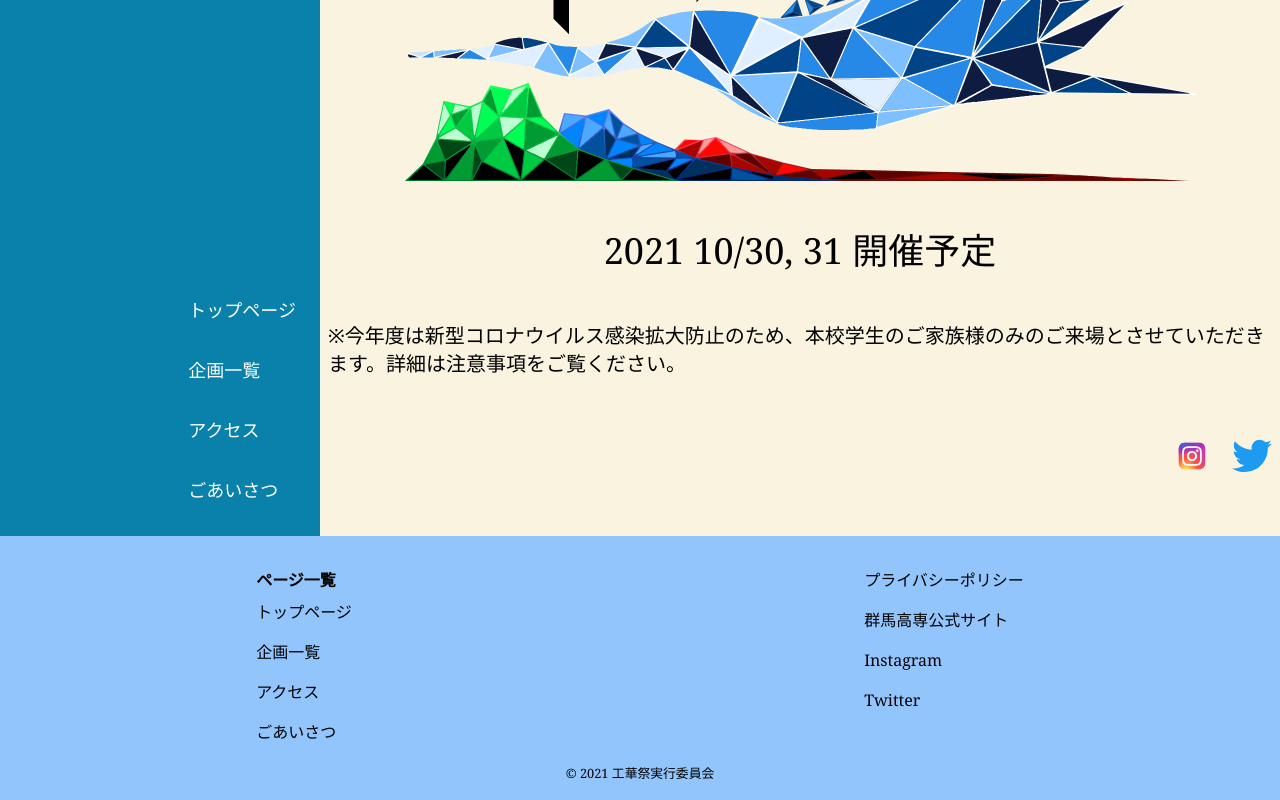
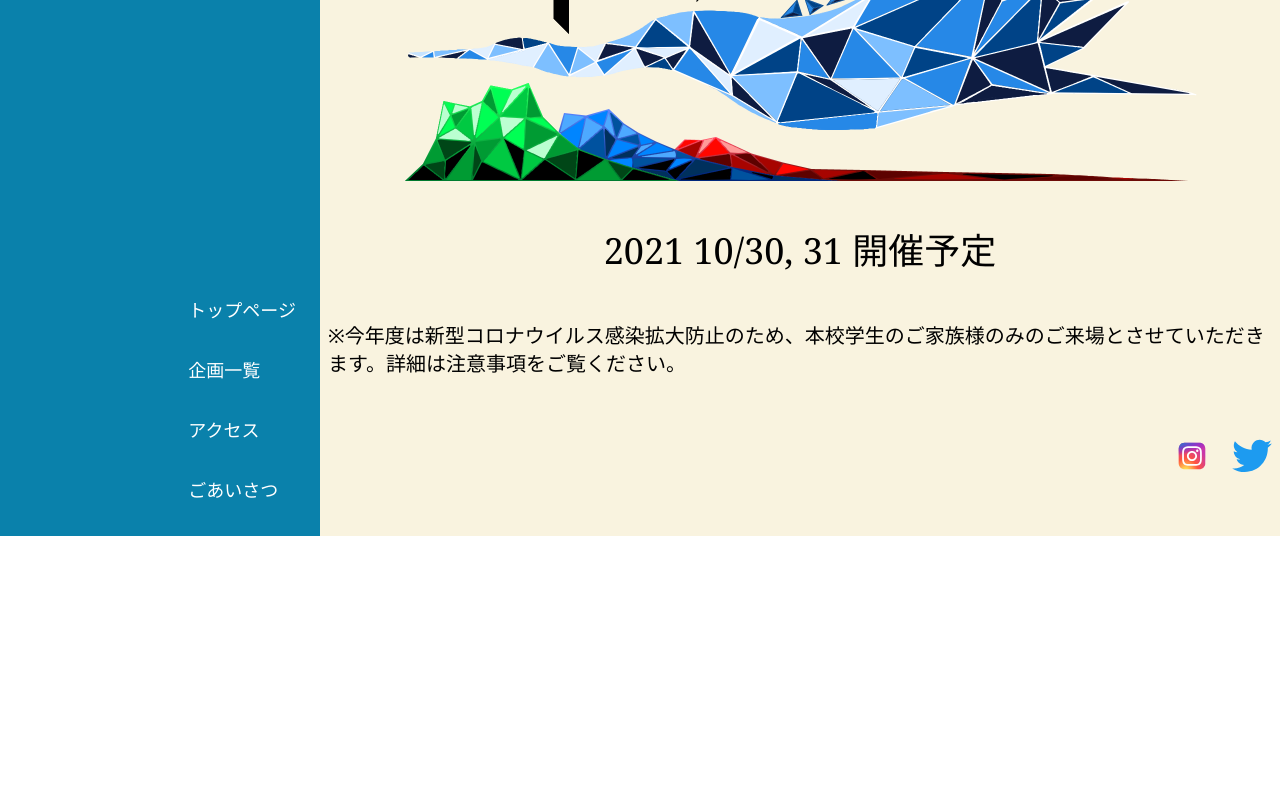
Before and after one commit to gKokasai/23rd.kokasai.com, a React app: page / in a window 1280 px wide. Shown: the part 264-1064 px from the top of the page. After the commit the page ends 800 px from the top, so only its background shows below. Built offline with nearby package versions, Linux system fonts and the light colour scheme.

Commit message:
fix-ui: 右側を固定し、左側をスクロールできるようにした。 ヘッダーを右側の下部に設置した。

```diff
--- a/src/components/App.tsx
+++ b/src/components/App.tsx
@@ -7,22 +7,28 @@ import Project from "./project/Project";
 import Left from "./common/Left";
 
 const App: React.FC = () => (
+  <div className="bg-cream h-full w-full relative">
     <BrowserRouter>
       <div className="container h-full w-full font-serif bg-cream">
-      <div className="flex flex-row h-full w-full">
-        <div className="hidden pc:inline-block pc:h-full pc:w-1/4 ">
+        <div className="h-full w-full">
+          <div className="flex h-full pc:w-full">
+            <div className="hidden pc:inline-block pc:h-screen pc:w-1/4">
               <Left />
             </div>
-        <div className="h-full w-3/4">
+            <div className="h-full pc:w-3/4 pc:overflow-y-scroll">
               <Switch>
                 <Route exact path={Pages.top.path} component={Top} />
                 <Route exact path={Pages.project.path} component={Project} />
               </Switch>
+              <div className="w-full">
+                <Footer />
               </div>
             </div>
-      <Footer />
+          </div>
+        </div>
       </div>
     </BrowserRouter>
+  </div>
 );
 
 export default App;
--- a/src/components/common/Left.tsx
+++ b/src/components/common/Left.tsx
@@ -1,4 +1,5 @@
 import React from "react";
+import { Link } from "react-router-dom";
 import Pages from "../Pages";
 
 const Left: React.FC = () => (
@@ -6,9 +7,9 @@ const Left: React.FC = () => (
     <div className="bg-midBlue flex h-full flex-col items-end justify-end pr-6 text-white">
       <ul>
         {Object.keys(Pages).map((key) => (
-          <a href="/" key={key}>
+          <Link to={Pages[key].path} key={key}>
             <li className="pb-8 text-lg">{Pages[key].displayName}</li>
-          </a>
+          </Link>
         ))}
       </ul>
     </div>
```
Lines whose indentation alone changed are shown as unchanged.
